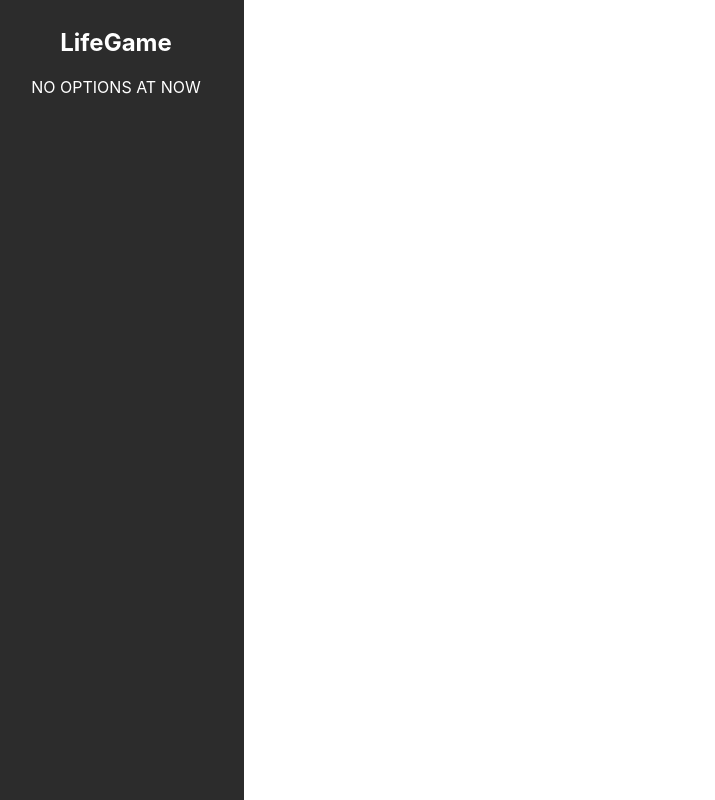
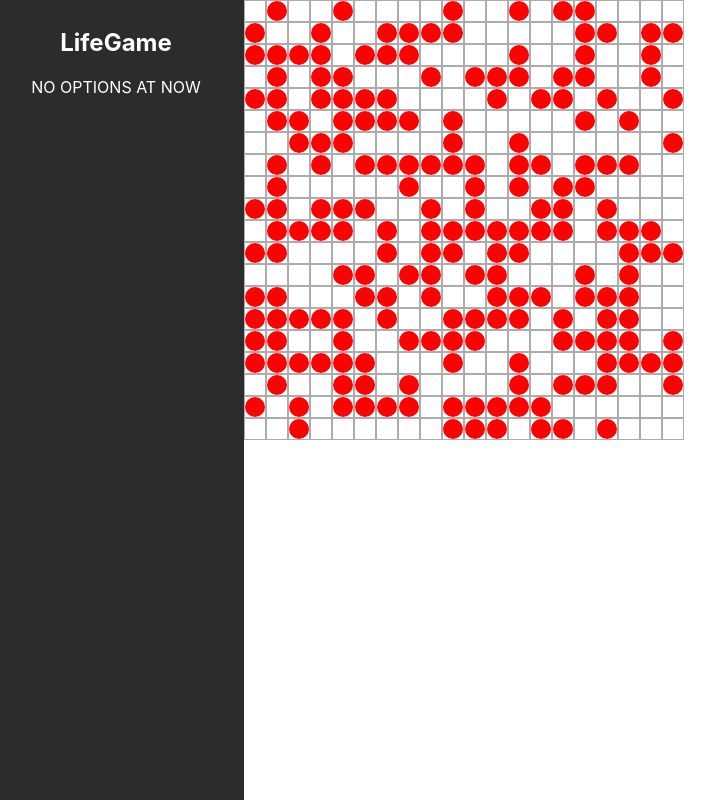
Before and after one commit to alfouz/react-lifegame, a React (Create React App) app: page / in a window 1280 px wide. Shown: the whole page, without its empty margins (12-727 px from the left). Built offline with nearby package versions, Linux system fonts and the light colour scheme.

Commit message:
Add cells with just change feature

```diff
--- a/src/App.js
+++ b/src/App.js
@@ -1,7 +1,7 @@
 import React from "react";
 import "./App.css";
 import { ThemeProvider } from "react-jss";
-import theme from "./theme/theme";
+import theme from "./utils/theme";
 import MainPage from "./pages/MainPage";
 function App() {
   return (
--- a/src/components/Cell.js
+++ b/src/components/Cell.js
@@ -1,15 +1,37 @@
 import React from "react";
+import classnames from "classnames";
 import { createUseStyles } from "react-jss";
+import { CELLSTATES } from "../utils/constants";
 
 let useStyles = createUseStyles(theme => ({
   container: {
-    background: theme.colorPrimary
+    background: theme.colorPrimary,
+    width: "20px",
+    height: "20px",
+    border: `1px solid ${theme.colorDelimiter}`
+  },
+  cell: {
+    width: "100%",
+    height: "100%",
+    borderRadius: "50%",
+    transition: "background 1s"
+  },
+  cellAlive: {
+    background: "red"
   }
 }));
 
-function Cell() {
+function Cell({ value, neighbours }) {
   const classes = useStyles();
-  return <div className={classes.container}></div>;
+  return (
+    <div className={classes.container}>
+      <div
+        className={classnames(classes.cell, {
+          [classes.cellAlive]: value === CELLSTATES.ALIVE
+        })}
+      ></div>
+    </div>
+  );
 }
 
 export default Cell;
--- a/src/components/Menu.js
+++ b/src/components/Menu.js
@@ -1,6 +1,6 @@
 import React from "react";
 import { createUseStyles } from "react-jss";
-import texts from "../theme/texts";
+import texts from "../utils/texts";
 
 let useStyles = createUseStyles(theme => ({
   container: {
--- a/src/pages/BodyPage.js
+++ b/src/pages/BodyPage.js
@@ -1,15 +1,53 @@
-import React from "react";
+import React, { useState, useCallback, useEffect } from "react";
 import { createUseStyles } from "react-jss";
+import Cell from "../components/Cell";
+import { CELLSTATES } from "../utils/constants";
 
 let useStyles = createUseStyles(theme => ({
   container: {
-    background: theme.colorPrimary
+    background: theme.colorPrimary,
+    width: "100%",
+    height: "100%"
+  },
+  row: {
+    display: "flex",
+    flexDirection: "row"
   }
 }));
 
-function BodyPage() {
+function BodyPage({ initState, active }) {
   const classes = useStyles();
-  return <div className={classes.container}></div>;
+  const [ecosystem, setEcosystem] = useState(initState.cells);
+  const nextStep = useCallback(() => {
+    setEcosystem(
+      ecosystem.map(cell =>
+        cell === CELLSTATES.ALIVE ? CELLSTATES.DEAD : CELLSTATES.ALIVE
+      )
+    );
+  }, [ecosystem, setEcosystem]);
+
+  const createTable = useCallback(() => {
+    const size = initState.size;
+    const table = [];
+    for (let i = 0; i < ecosystem.length / size; i += 1) {
+      const arrayChunk = ecosystem.slice(i * size, (i + 1) * size);
+      table[i] = (
+        <div className={classes.row} key={`row${i}`}>
+          {arrayChunk.map((cell, index) => (
+            <Cell value={cell} key={`cell${index}`} />
+          ))}
+        </div>
+      );
+    }
+    return table;
+  }, [ecosystem, classes, initState]);
+
+  useEffect(() => {
+    const intervalId = setInterval(nextStep, 10000);
+    return () => clearInterval(intervalId);
+  }, [nextStep]);
+
+  return <div className={classes.container}>{createTable()}</div>;
 }
 
 export default BodyPage;
--- a/src/pages/MainPage.js
+++ b/src/pages/MainPage.js
@@ -3,6 +3,7 @@ import classnames from "classnames";
 import { createUseStyles } from "react-jss";
 import Menu from "../components/Menu";
 import BodyPage from "./BodyPage";
+import { CELLSTATES } from "../utils/constants";
 
 let useStyles = createUseStyles(theme => ({
   container: {
@@ -25,6 +26,14 @@ let useStyles = createUseStyles(theme => ({
   }
 }));
 
+function generateEcosystem(size, density) {
+  return Array.from({ length: size * size }, () =>
+    Math.floor(Math.random() * 100) >= density
+      ? CELLSTATES.DEAD
+      : CELLSTATES.ALIVE
+  );
+}
+
 function MainPage() {
   const classes = useStyles();
   const [menuOpened, setMenuOpened] = useState(true);
@@ -43,7 +52,12 @@ function MainPage() {
           setMenuOpened(!menuOpened);
         }}
       >
-        <BodyPage />
+        <BodyPage
+          initState={{
+            cells: generateEcosystem(20, 50),
+            size: 20
+          }}
+        />
       </div>
     </div>
   );
--- /dev/null
+++ b/src/utils/constants.js
@@ -0,0 +1 @@
+export const CELLSTATES = { ALIVE: "alive", DEAD: "dead" };
--- a/src/theme/theme.js
+++ b/src/utils/theme.js
@@ -2,6 +2,7 @@ export default {
   colorPrimary: "#ffffff",
   colorSecondary: "#2c2c2c",
 
+  colorDelimiter: "#acacac",
   colorTextLight: "#ffffff",
   sizes: {
     menuWidth: "256px"
```
Also changed, not shown: src/utils/texts.js (renamed from src/theme/texts.js).
